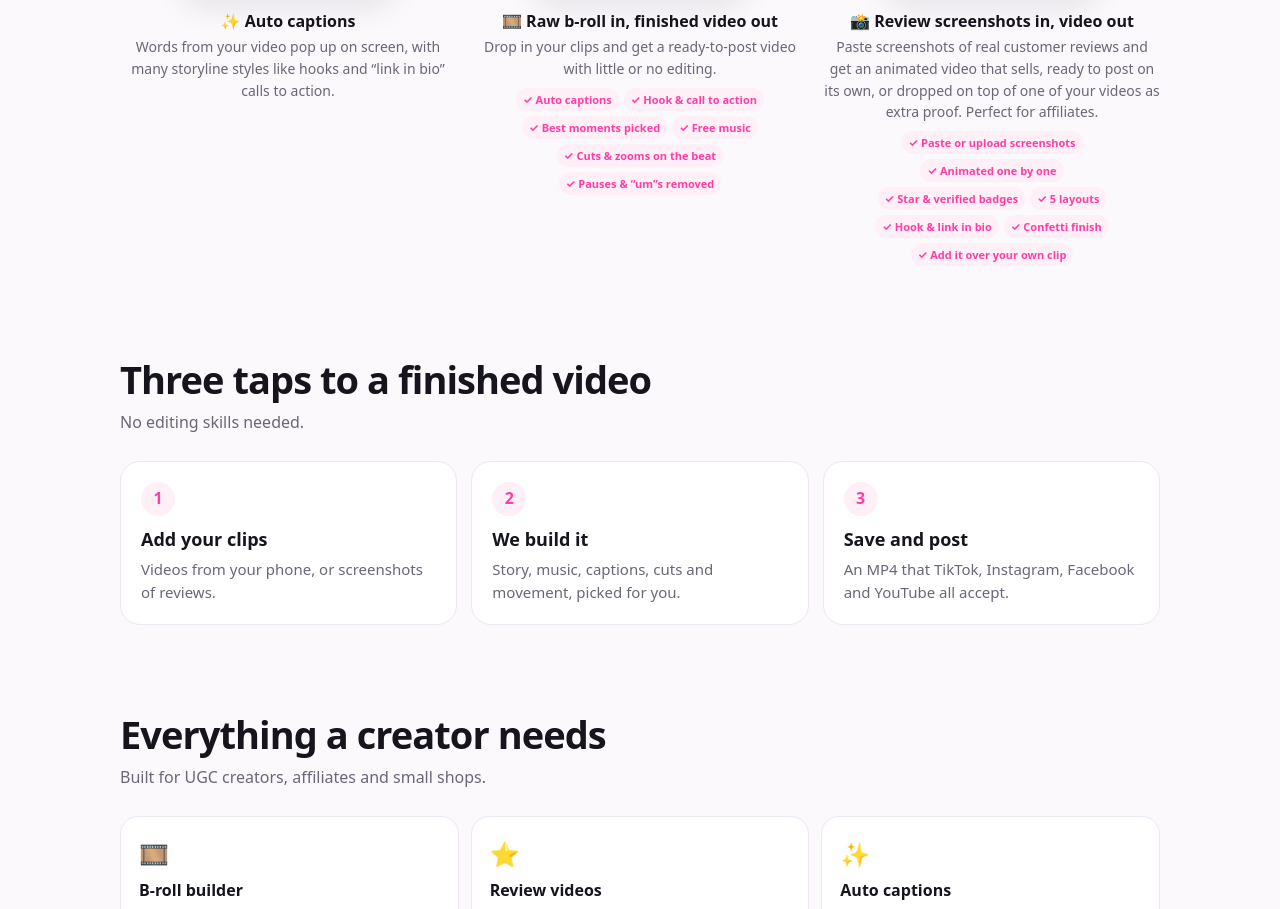
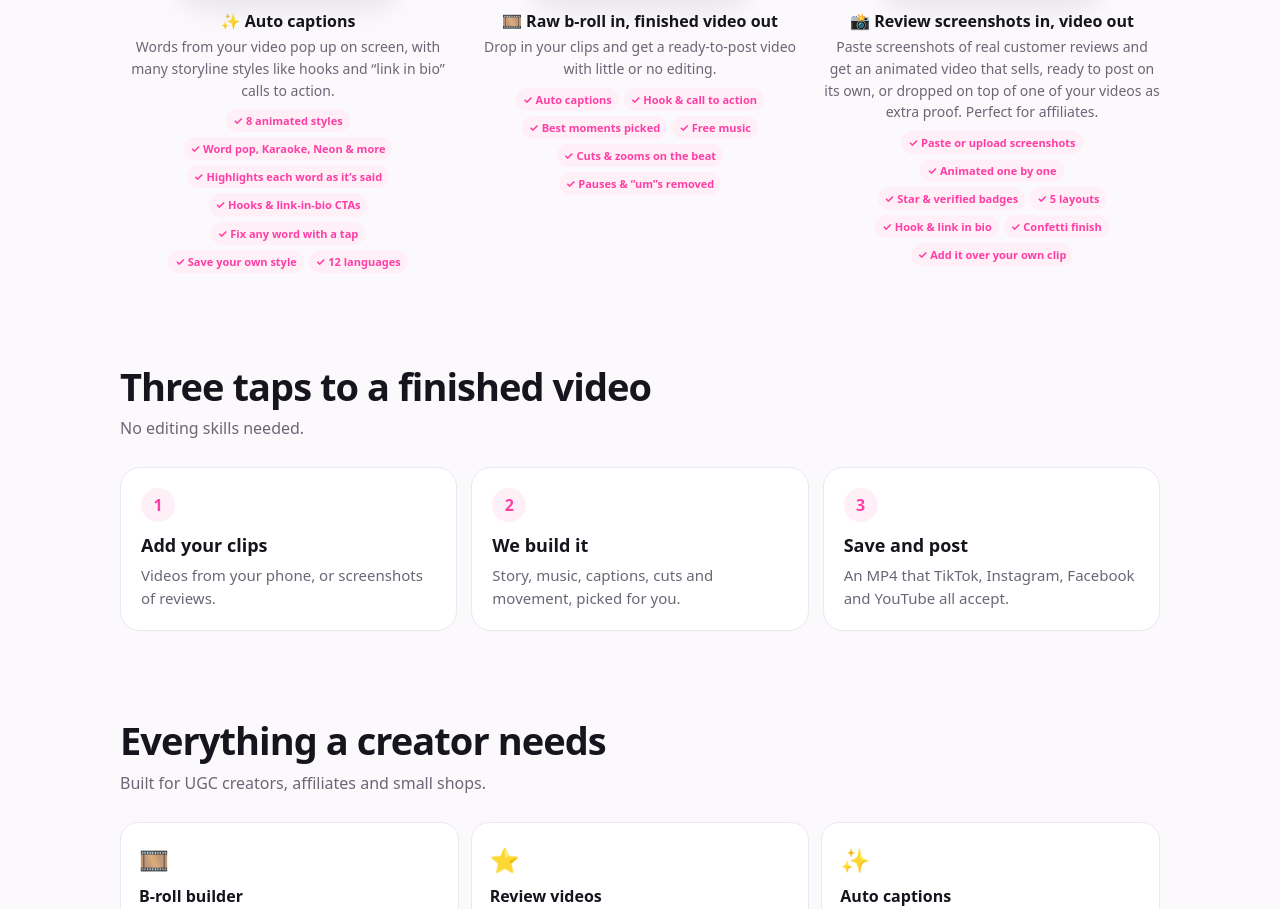
Before and after one commit to LuweedBino/TapShopLite, a plain HTML site: page index.html in a window 1280 px wide. Shown: the part 1122-2031 px from the top of the page. Drawn offline with nearby package versions, Linux system fonts and the light colour scheme.

Commit message:
List the auto captions features in pink ticks, like the other demos (#33)
Claude-Session: https://claude.ai/code/session_01HuuxTaCUcoeDwenVHAheVU

Co-authored-by: Claude <noreply@anthropic.com>

```diff
--- a/index.html
+++ b/index.html
@@ -184,7 +184,7 @@ footer{padding:30px 0 50px;color:var(--muted);font-size:14px;text-align:center}
           <div class="cp" id="talkCap"></div>
           <div class="ct" id="talkCta">Link in bio 👇</div>
         </div></div>
-        <h3>✨ Auto captions</h3><p>Words from your video pop up on screen, with many storyline styles like hooks and “link in bio” calls to action.</p>
+        <h3>✨ Auto captions</h3><p>Words from your video pop up on screen, with many storyline styles like hooks and “link in bio” calls to action.</p><ul class="ticks"><li>8 animated styles</li><li>Word pop, Karaoke, Neon &amp; more</li><li>Highlights each word as it’s said</li><li>Hooks &amp; link-in-bio CTAs</li><li>Fix any word with a tap</li><li>Save your own style</li><li>12 languages</li></ul>
       </div>
       <div class="demo">
         <div class="mini d2" aria-hidden="true"><div class="scr">
```
